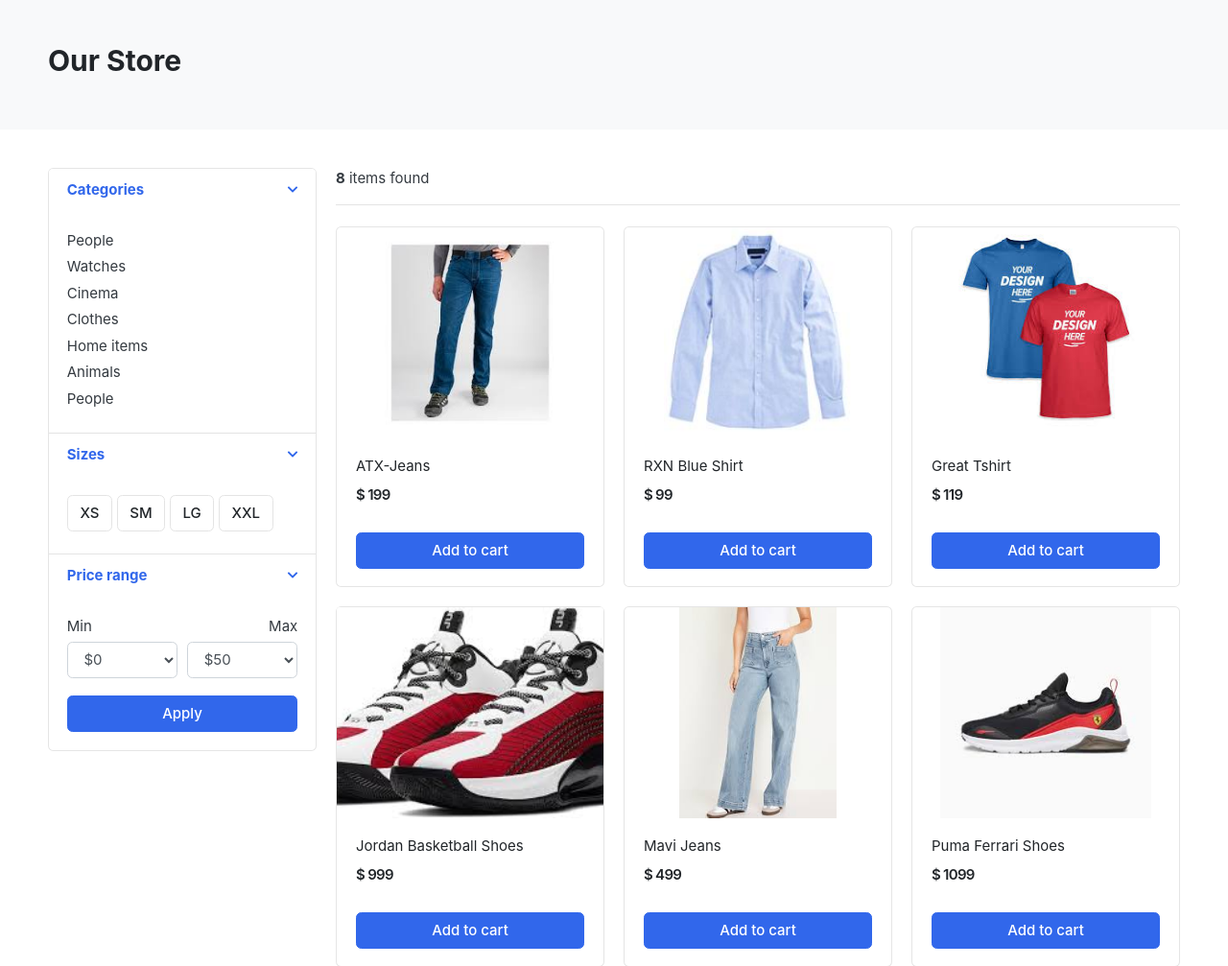
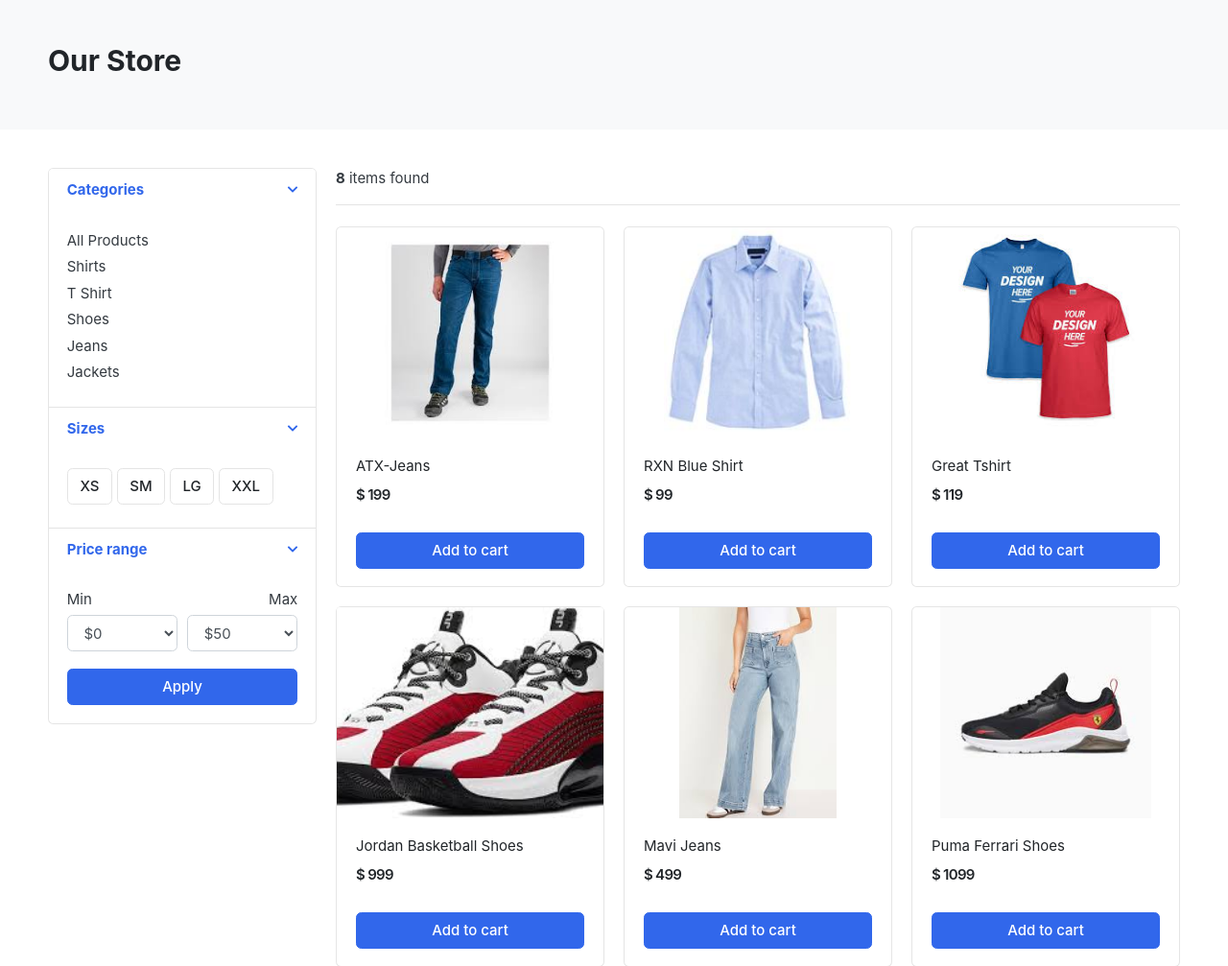
Before and after one commit to prteodoro/GreatKart, a Django app: page /store/ in a window 1280 px wide. Shown: the part 119-1126 px from the top of the page at 96% size. Run offline with Django 5.2, Linux system fonts and the light colour scheme; data comes from the database, SQL or seed files in the repository; some libraries are stand-ins or nearby versions; some web fonts are replaced.

Commit message:
Display Categories in the Store Page

```diff
--- a/templates/includes/navbar.html
+++ b/templates/includes/navbar.html
@@ -37,6 +37,7 @@
                             <i class="fa fa-bars"></i> All category
                         </button>
                         <div class="dropdown-menu">
+                            <a class="dropdown-item" href="{% url 'store:store' %}">All Products</a>
                             {% for category in links %}
                                 <a class="dropdown-item" href="{{ category.get_url }}">{{ category.category_name }}</a>
                             {% endfor %}
--- a/templates/store/store.html
+++ b/templates/store/store.html
@@ -28,17 +28,12 @@
             </header>
             <div class="filter-content collapse show" id="collapse_1" style="">
                 <div class="card-body">
-
                     <ul class="list-menu">
-                    <li><a href="#">People  </a></li>
-                    <li><a href="#">Watches </a></li>
-                    <li><a href="#">Cinema  </a></li>
-                    <li><a href="#">Clothes  </a></li>
-                    <li><a href="#">Home items </a></li>
-                    <li><a href="#">Animals</a></li>
-                    <li><a href="#">People </a></li>
+                        <li><a href="{% url 'store:store' %}">All Products</a></li>
+                        {% for category in links %}
+                            <li><a href="{{ category.get_url }}">{{ category.category_name }}</a></li>
+                        {% endfor %}
                     </ul>
-
                 </div> <!-- card-body.// -->
             </div>
         </article> <!-- filter-group  .// -->
```
